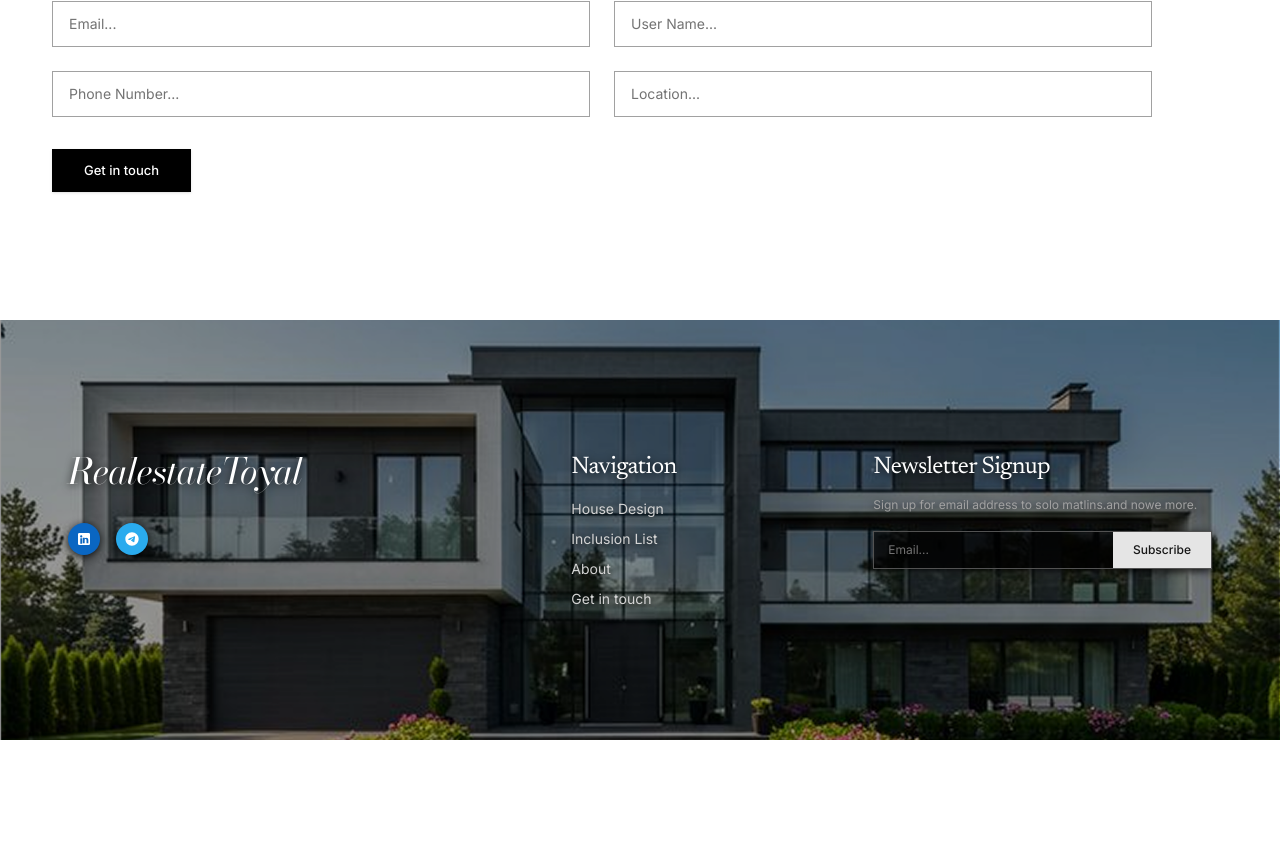
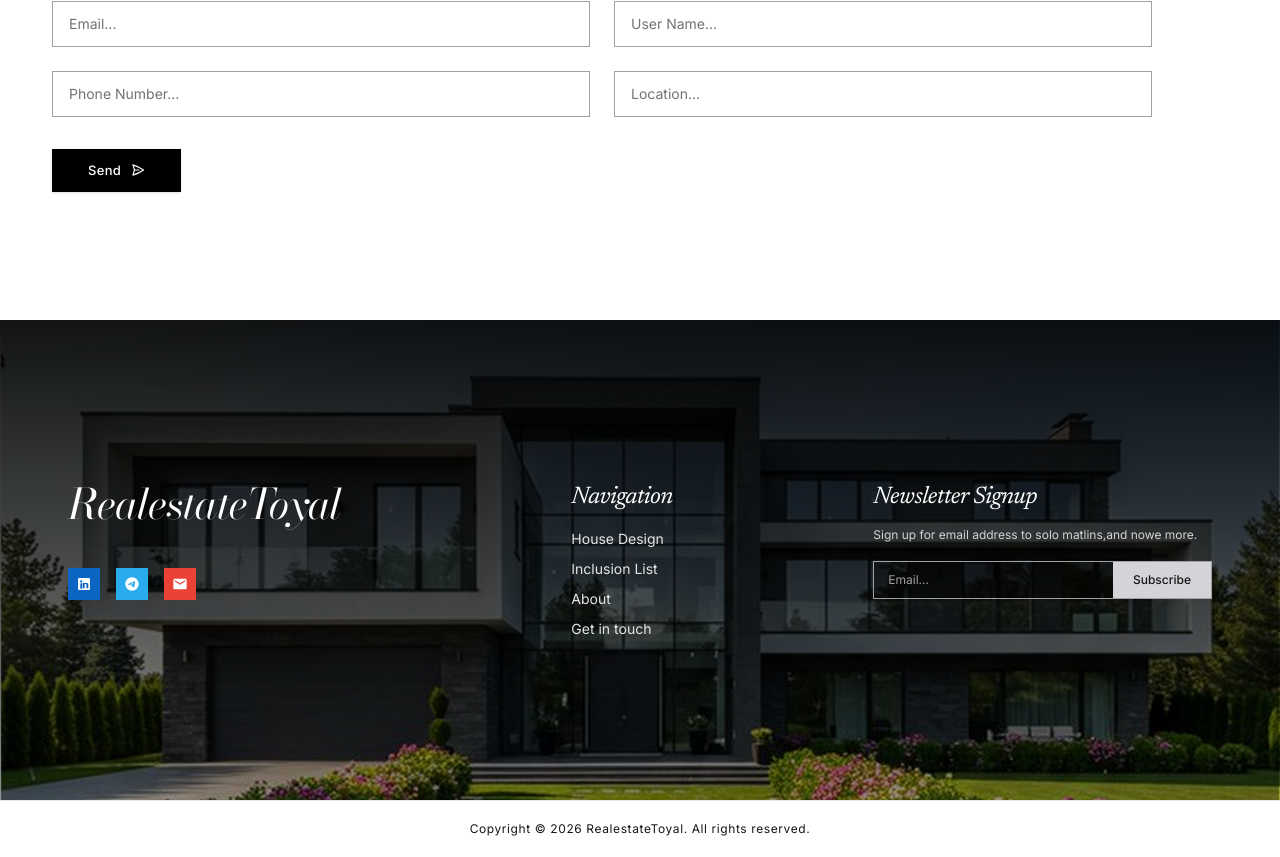
Before and after one commit to mrbunroeun/RealestateToyal, a Vue app: page / in a window 1280 px wide. Shown: the part 6436-7293 px from the top of the page. Built offline with nearby package versions, Linux system fonts and the light colour scheme; a web font is replaced by a local one.

Commit message:
working on ohio animation

```diff
--- a/src/assets/main.css
+++ b/src/assets/main.css
@@ -1,4 +1,8 @@
 @import "tailwindcss";
+
+html {
+  scroll-behavior: smooth;
+}
 
 body {
   margin: 0;
@@ -9,6 +13,10 @@ body {
   color: #111827;
 }
 
+* {
+  border-radius: 0 !important;
+}
+
 #app {
   width: 100%;
   min-height: 100vh;
--- a/src/views/HomePage.vue
+++ b/src/views/HomePage.vue
@@ -1,11 +1,58 @@
 <script setup>
-import { ref, computed, onMounted, onUnmounted } from "vue";
-import { RouterLink } from "vue-router";
+import { ref, computed, onMounted, onUnmounted, watch, nextTick } from "vue";
+import { RouterLink, useRoute } from "vue-router";
 import heroBuilding from "@/assets/house-imag/set-new-standard.png";
 import houseTopLeft from "@/assets/house-imag/if-you-can-dream-it.png";
 import houseRight from "@/assets/house-imag/we-adapt.png";
 import houseBottomLeft from "@/assets/house-imag/second-we-adapt.png";
 import bigHouseBg from "@/assets/house-imag/bg-img.png";
+
+const route = useRoute();
+
+const scrollToSection = (id) => {
+  const target = document.getElementById(id);
+  if (target) {
+    target.scrollIntoView({ behavior: "smooth", block: "start" });
+  }
+};
+
+const scrollToTop = () => {
+  window.scrollTo({ top: 0, behavior: "smooth" });
+};
+
+const handleRouteScroll = () => {
+  nextTick(() => {
+    const path = route.path;
+    const hash = route.hash;
+    if (hash) {
+      scrollToSection(hash.replace("#", ""));
+    } else if (path === "/house-design") {
+      scrollToSection("house-design");
+    } else if (path === "/inclusion-list") {
+      scrollToSection("inclusion-list");
+    } else if (path === "/about") {
+      scrollToSection("about");
+    } else if (path === "/contact") {
+      scrollToSection("contact");
+    }
+  });
+};
+
+// Hero section entrance animation state
+const heroSectionRef = ref(null);
+const isHeroVisible = ref(false);
+let heroObserver = null;
+
+// Section 2 showcase animations state
+const house1Ref = ref(null);
+const house2Ref = ref(null);
+const house3Ref = ref(null);
+const isHouse1Visible = ref(false);
+const isHouse2Visible = ref(false);
+const isHouse3Visible = ref(false);
+let section2Observers = [];
+
+watch(() => [route.path, route.hash], handleRouteScroll);
 
 // Gallery state for Item 3 (4 images total, dual-image side-by-side with 0 gap)
 const galleryImages = [
@@ -39,12 +86,18 @@ const contactForm = ref({
   location: "",
 });
 const newsletterEmail = ref("");
+const isSubmitting = ref(false);
 
 const submitContactForm = () => {
   const email = contactForm.value.email.trim();
   const name = contactForm.value.name.trim();
   const phone = contactForm.value.phone.trim();
   const location = contactForm.value.location.trim();
+
+  isSubmitting.value = true;
+  setTimeout(() => {
+    isSubmitting.value = false;
+  }, 900);
 
   const lines = [
     `Hi Bunroeun, I would like to get in touch:`,
@@ -62,9 +115,11 @@ const submitContactForm = () => {
 const submitNewsletter = () => {
   const email = newsletterEmail.value.trim();
   if (!email) return;
-  const message = `Hi Bunroeun, I would like to subscribe to your newsletter:\n• Email: ${email}`;
-  const telegramUrl = `https://t.me/HasBunRoeun?text=${encodeURIComponent(message)}`;
-  window.open(telegramUrl, "_blank");
+  const subject = encodeURIComponent("New Newsletter Subscription - RealestateToyal");
+  const body = encodeURIComponent(
+    `Hi Bunroeun,\n\nI would like to subscribe to the RealestateToyal newsletter with the following email address:\n\nSubscriber Email: ${email}`
+  );
+  window.location.href = `mailto:bunroeunhas@gmail.com?subject=${subject}&body=${body}`;
 };
 
 // Item 3 State: Dual-image 0-gap presentation with smooth expand & non-looping navigation
@@ -156,37 +211,88 @@ const handleKeyDown = (e) => {
 
 onMounted(() => {
   window.addEventListener("keydown", handleKeyDown);
+  handleRouteScroll();
+
+  if (typeof IntersectionObserver !== "undefined") {
+    // Hero Observer
+    heroObserver = new IntersectionObserver(
+      ([entry]) => {
+        if (entry.isIntersecting) {
+          isHeroVisible.value = true;
+        }
+      },
+      { threshold: 0.1 }
+    );
+    if (heroSectionRef.value) {
+      heroObserver.observe(heroSectionRef.value);
+    }
+
+    // Section 2 Observers
+    const observeElement = (elRef, visibleRef) => {
+      if (!elRef.value) return;
+      const obs = new IntersectionObserver(
+        ([entry]) => {
+          if (entry.isIntersecting) {
+            visibleRef.value = true;
+          }
+        },
+        { threshold: 0.15 }
+      );
+      obs.observe(elRef.value);
+      section2Observers.push(obs);
+    };
+
+    observeElement(house1Ref, isHouse1Visible);
+    observeElement(house2Ref, isHouse2Visible);
+    observeElement(house3Ref, isHouse3Visible);
+  } else {
+    isHeroVisible.value = true;
+    isHouse1Visible.value = true;
+    isHouse2Visible.value = true;
+    isHouse3Visible.value = true;
+  }
 });
 
 onUnmounted(() => {
   window.removeEventListener("keydown", handleKeyDown);
+  if (heroObserver) {
+    heroObserver.disconnect();
+  }
+  section2Observers.forEach((obs) => obs.disconnect());
+  section2Observers = [];
   document.body.style.overflow = "";
 });
 </script>
 
 <template>
   <div
-    class="w-full flex flex-col items-center pb-28 font-['Inter',sans-serif] overflow-x-hidden"
+    class="w-full flex flex-col items-center pb-0 font-['Inter',sans-serif] overflow-x-hidden"
   >
-    <!-- 1. Hero Banner Card Section -->
+    <!-- 1. Hero Banner Card Section (Smooth left & right entrance animation) -->
     <section
+      ref="heroSectionRef"
       class="w-full flex justify-center pt-16 sm:pt-24 md:pt-28 lg:pt-36 pb-16 sm:pb-20 md:pb-24 px-4 sm:px-6 lg:px-8"
     >
       <!-- Responsive Fluid Banner -->
       <div
         class="relative w-full max-w-[1240px] flex flex-col lg:flex-row items-center justify-between bg-gradient-to-b lg:bg-gradient-to-r from-[#97c5f8] via-[#a2b5ca] to-[#ca9c76] rounded-none overflow-visible lg:h-[440px]"
       >
-        <!-- Typography -->
+        <!-- Typography: Smooth slide from left (slower cinematic entrance) -->
         <div
-          class="z-30 w-full lg:w-[54%] px-6 sm:px-10 lg:pl-16 pt-8 pb-4 lg:py-0 shrink-0"
+          :class="[
+            'z-30 w-full lg:w-[54%] px-6 sm:px-10 lg:pl-16 pt-8 pb-4 lg:py-0 shrink-0 transform transition-all duration-[2200ms] ease-[cubic-bezier(0.16,1,0.3,1)]',
+            isHeroVisible
+              ? 'opacity-100 translate-x-0'
+              : 'opacity-0 -translate-x-16 sm:-translate-x-24'
+          ]"
         >
           <p
-            class="text-[clamp(11px,1.4vw,14px)] text-neutral-800 font-medium tracking-wide mb-2 sm:mb-4 transition-all duration-300"
+            class="text-[clamp(11px,1.4vw,14px)] text-neutral-800 font-medium tracking-wide mb-2 sm:mb-4"
           >
             Crafting Tomorrow's Living Spaces:
           </p>
           <h1
-            class="text-[clamp(24px,3.8vw,48px)] font-normal leading-[1.14] text-neutral-900 tracking-tight font-['Newsreader',serif] transition-all duration-300"
+            class="text-[clamp(24px,3.8vw,48px)] font-normal leading-[1.14] text-neutral-900 tracking-tight font-['Newsreader',serif]"
           >
             Set New Standards<br />
             in Modern Home<br />
@@ -194,36 +300,46 @@ onUnmounted(() => {
           </h1>
         </div>
 
-        <!-- Architecture Building Image -->
+        <!-- Architecture Building Image: Ultra-smooth, slow scale from small to big while sliding from right -->
         <div
-          class="w-full lg:w-[46%] relative lg:absolute lg:right-0 lg:bottom-0 flex items-end justify-center lg:justify-end z-20 overflow-visible pt-2 lg:pt-0 pointer-events-none"
+          :class="[
+            'w-full lg:w-[46%] relative lg:absolute lg:right-0 lg:bottom-0 flex items-end justify-center lg:justify-end z-20 overflow-visible pt-2 lg:pt-0 pointer-events-none transform transition-all duration-[3600ms] ease-[cubic-bezier(0.16,1,0.3,1)] origin-bottom-right delay-100',
+            isHeroVisible
+              ? 'opacity-100 translate-x-0 scale-100'
+              : 'opacity-0 translate-x-16 sm:translate-x-24 scale-65 sm:scale-70'
+          ]"
         >
           <img
             :src="heroBuilding"
             alt="Modern Architecture"
-            class="h-auto max-h-[300px] sm:max-h-[360px] md:max-h-[420px] lg:max-h-none lg:h-[530px] w-auto max-w-[85%] sm:max-w-[70%] lg:max-w-none object-contain object-bottom select-none transition-all duration-300"
+            class="h-auto max-h-[300px] sm:max-h-[360px] md:max-h-[420px] lg:max-h-none lg:h-[530px] w-auto max-w-[85%] sm:max-w-[70%] lg:max-w-none object-contain object-bottom select-none"
           />
         </div>
       </div>
     </section>
 
     <!-- 2. "If you can dream it, we can build it." Showcase Section -->
-    <section class="w-full my-8 sm:my-12">
+    <section id="house-design" class="w-full my-8 sm:my-12 scroll-mt-24">
       <!-- Top Block: Heading & House 1 -->
-      <div class="w-full flex flex-col lg:flex-row items-start">
-        <!-- Text container -->
+      <div ref="house1Ref" class="w-full flex flex-col lg:flex-row items-start">
+        <!-- Text container (Slides smoothly from right) -->
         <div
-          class="w-full lg:order-2 flex justify-start px-6 sm:px-12 lg:pl-20 pt-2 lg:pt-4 mb-6 lg:mb-0"
+          :class="[
+            'w-full lg:order-2 flex justify-start px-6 sm:px-12 lg:pl-20 pt-2 lg:pt-4 mb-6 lg:mb-0 transform transition-all duration-[2200ms] ease-[cubic-bezier(0.16,1,0.3,1)]',
+            isHouse1Visible
+              ? 'opacity-100 translate-x-0'
+              : 'opacity-0 translate-x-12 sm:translate-x-16'
+          ]"
         >
           <div class="max-w-[490px]">
             <h2
-              class="text-[clamp(24px,3.5vw,44px)] font-normal leading-[1.15] text-neutral-900 tracking-tight font-['Newsreader',serif] mb-4 sm:mb-5 transition-all duration-300"
+              class="text-[clamp(24px,3.5vw,44px)] font-normal leading-[1.15] text-neutral-900 tracking-tight font-['Newsreader',serif] mb-4 sm:mb-5"
             >
               If you can dream it, we<br class="hidden sm:inline" />
               can build it.
             </h2>
             <p
-              class="text-[clamp(12px,1.3vw,14px)] leading-[1.7] text-neutral-600 font-normal font-['Rufina',serif] transition-all duration-300"
+              class="text-[clamp(12px,1.3vw,14px)] leading-[1.7] text-neutral-600 font-normal font-['Rufina',serif]"
             >
               We adapt a uniquely personalised perspective to each project to
               deliver stunning spaces of optimal function. Renowned for our
@@ -233,9 +349,14 @@ onUnmounted(() => {
           </div>
         </div>
 
-        <!-- House Image 1 -->
+        <!-- House Image 1 (Scale up from small & slide from left) -->
         <div
-          class="w-full lg:order-1 lg:w-[380px] xl:w-[420px] shrink-0 px-6 sm:px-12 lg:px-0"
+          :class="[
+            'w-full lg:order-1 lg:w-[380px] xl:w-[420px] shrink-0 px-6 sm:px-12 lg:px-0 transform transition-all duration-[2800ms] ease-[cubic-bezier(0.16,1,0.3,1)] origin-center',
+            isHouse1Visible
+              ? 'opacity-100 scale-100 translate-x-0'
+              : 'opacity-0 scale-70 -translate-x-12 sm:-translate-x-16'
+          ]"
         >
           <div
             class="w-full max-w-[420px] mx-auto lg:mx-0 aspect-square overflow-hidden bg-neutral-100"
@@ -243,7 +364,7 @@ onUnmounted(() => {
             <img
               :src="houseTopLeft"
               alt="Luxury modern villa design"
-              class="w-full h-full object-cover transition-all duration-300"
+              class="w-full h-full object-cover"
             />
           </div>
         </div>
@@ -253,19 +374,32 @@ onUnmounted(() => {
       <div class="w-full relative mt-12 sm:mt-16 lg:mt-[-40px]">
         <!-- Right House Image 2 -->
         <div
+          ref="house2Ref"
           class="w-full lg:w-[400px] xl:w-[440px] lg:ml-auto flex flex-col px-6 sm:px-12 lg:px-0 mb-12 sm:mb-16 lg:mb-0"
         >
+          <!-- Image 2 (Scale up from small & slide from right) -->
           <div
-            class="w-full max-w-[420px] mx-auto lg:mx-0 aspect-square overflow-hidden bg-neutral-100 mb-4 sm:mb-5"
+            :class="[
+              'w-full max-w-[420px] mx-auto lg:mx-0 aspect-square overflow-hidden bg-neutral-100 mb-4 sm:mb-5 transform transition-all duration-[2800ms] ease-[cubic-bezier(0.16,1,0.3,1)] origin-center',
+              isHouse2Visible
+                ? 'opacity-100 scale-100 translate-x-0'
+                : 'opacity-0 scale-70 translate-x-12 sm:translate-x-16'
+            ]"
           >
             <img
               :src="houseRight"
               alt="Evening illuminated architectural house"
-              class="w-full h-full object-cover transition-all duration-300"
+              class="w-full h-full object-cover"
             />
           </div>
+          <!-- Text 2 (Slide into view) -->
           <p
-            class="text-[clamp(12px,1.2vw,13px)] leading-[1.7] text-neutral-600 font-normal font-['Rufina',serif] max-w-[420px] mx-auto lg:mx-0 lg:pr-8 transition-all duration-300"
+            class="text-[clamp(12px,1.2vw,13px)] leading-[1.7] text-neutral-600 font-normal font-['Rufina',serif] max-w-[420px] mx-auto lg:mx-0 lg:pr-8 transform transition-all duration-[2200ms] ease-[cubic-bezier(0.16,1,0.3,1)] delay-100"
+            :class="[
+              isHouse2Visible
+                ? 'opacity-100 translate-x-0'
+                : 'opacity-0 translate-x-10'
+            ]"
           >
             We adapt a uniquely personalised perspective to each project to
             deliver stunning spaces of optimal function. Renowned for our
@@ -276,22 +410,35 @@ onUnmounted(() => {
 
         <!-- Lower-Left House Image 3 (Aligned with Section 3 container left edge) -->
         <div
+          ref="house3Ref"
           class="w-full max-w-[1240px] mx-auto px-4 sm:px-6 lg:px-8 lg:mt-[-80px]"
         >
           <div
             class="flex flex-col w-full max-w-[420px] lg:w-[380px] xl:w-[420px]"
           >
+            <!-- Image 3 (Scale up from small & slide from left) -->
             <div
-              class="w-full aspect-square overflow-hidden bg-neutral-100 mb-4 sm:mb-5"
+              :class="[
+                'w-full aspect-square overflow-hidden bg-neutral-100 mb-4 sm:mb-5 transform transition-all duration-[2800ms] ease-[cubic-bezier(0.16,1,0.3,1)] origin-center',
+                isHouse3Visible
+                  ? 'opacity-100 scale-100 translate-x-0'
+                  : 'opacity-0 scale-70 -translate-x-12 sm:-translate-x-16'
+              ]"
             >
               <img
                 :src="houseBottomLeft"
                 alt="Contemporary multilevel residence"
-                class="w-full h-full object-cover transition-all duration-300"
+                class="w-full h-full object-cover"
               />
             </div>
+            <!-- Text 3 (Slide into view) -->
             <p
-              class="text-[clamp(12px,1.2vw,13px)] leading-[1.7] text-neutral-600 font-normal font-['Rufina',serif] transition-all duration-300"
+              class="text-[clamp(12px,1.2vw,13px)] leading-[1.7] text-neutral-600 font-normal font-['Rufina',serif] transform transition-all duration-[2200ms] ease-[cubic-bezier(0.16,1,0.3,1)] delay-100"
+              :class="[
+                isHouse3Visible
+                  ? 'opacity-100 translate-x-0'
+                  : 'opacity-0 -translate-x-10'
+              ]"
             >
               We adapt a uniquely personalised perspective to each project to
               deliver stunning spaces of optimal function. Renowned for our
@@ -346,7 +493,10 @@ onUnmounted(() => {
     </section>
 
     <!-- 4. Section 4: "Inclusion List" Section with 3 Grid Variations (Matching whole-page.png) -->
-    <section class="w-full max-w-[1240px] mt-24 sm:mt-32 px-4 sm:px-6 lg:px-8">
+    <section
+      id="inclusion-list"
+      class="w-full max-w-[1240px] mt-24 sm:mt-32 px-4 sm:px-6 lg:px-8 scroll-mt-24"
+    >
       <!-- Section Big Title: "Inclusion List" with clean underline accent -->
       <div class="mb-14 sm:mb-16">
         <h2
@@ -629,7 +779,7 @@ onUnmounted(() => {
     <!-- 5. Section 5: "About Us" Banner (Matching whole-page.png) -->
     <section
       id="about"
-      class="w-full max-w-[1240px] mt-24 sm:mt-32 px-4 sm:px-6 lg:px-8"
+      class="w-full max-w-[1240px] mt-24 sm:mt-32 px-4 sm:px-6 lg:px-8 scroll-mt-24"
     >
       <!-- Section Big Title: "About Us" with clean underline accent -->
       <div class="mb-14 sm:mb-16">
@@ -754,7 +904,7 @@ onUnmounted(() => {
     <!-- 7. Section 7: "Get in touch" Form (Matching whole-page.png) -->
     <section
       id="contact"
-      class="w-full max-w-[1240px] mt-24 sm:mt-32 px-4 sm:px-6 lg:px-8"
+      class="w-full max-w-[1240px] mt-24 sm:mt-32 px-4 sm:px-6 lg:px-8 scroll-mt-24"
     >
       <!-- Title -->
       <div class="mb-10 sm:mb-12">
@@ -805,41 +955,68 @@ onUnmounted(() => {
         <div class="pt-2">
           <button
             type="submit"
-            class="px-8 py-3 bg-black text-white text-[12px] sm:text-[13px] font-medium hover:bg-neutral-800 transition-colors shadow-sm cursor-pointer select-none rounded-none"
+            :class="[
+              'group relative px-9 py-3 bg-black text-white text-[12px] sm:text-[13px] font-medium transition-all duration-300 shadow-sm cursor-pointer select-none rounded-none inline-flex items-center gap-2.5 hover:bg-neutral-800 hover:shadow-md active:scale-95',
+              isSubmitting ? 'scale-95 bg-neutral-800' : ''
+            ]"
           >
-            Get in touch
+            <span class="tracking-wide">Send</span>
+            <!-- Paper plane icon -->
+            <svg
+              :class="[
+                'w-3.5 h-3.5 transition-opacity duration-300',
+                isSubmitting ? 'opacity-0' : 'opacity-100'
+              ]"
+              fill="none"
+              stroke="currentColor"
+              stroke-width="2"
+              viewBox="0 0 24 24"
+            >
+              <path
+                stroke-linecap="round"
+                stroke-linejoin="round"
+                d="M6 12L3.269 3.126A59.768 59.768 0 0121.485 12 59.77 59.77 0 013.27 20.876L5.999 12zm0 0h7.5"
+              />
+            </svg>
           </button>
         </div>
       </form>
     </section>
 
-    <!-- 8. Section 8: Footer (Matching whole-page.png) -->
+    <!-- 8. Section 8: Footer (Matching whole-page.png & screenshot) -->
     <footer
-      class="relative w-full mt-24 sm:mt-32 overflow-hidden text-white min-h-[420px] flex items-center justify-center rounded-none"
+      class="relative w-full mt-24 sm:mt-32 overflow-hidden text-white min-h-[440px] sm:min-h-[480px] flex items-center justify-center rounded-none"
     >
-      <!-- Background House - using bg-img.png only -->
+      <!-- Background House - using bg-img.png -->
       <img
         :src="bigHouseBg"
         alt="Footer Modern Villa"
         class="absolute inset-0 w-full h-full object-cover object-center select-none"
       />
+      <!-- Top gradient overlay for text readability matching screenshot -->
+      <div
+        class="absolute inset-0 bg-gradient-to-b from-black/85 via-black/50 to-transparent pointer-events-none"
+      ></div>
 
       <!-- Footer Content Container -->
       <div
-        class="relative z-10 w-full max-w-[1240px] px-6 sm:px-10 lg:px-12 py-16 grid grid-cols-1 md:grid-cols-12 gap-10 lg:gap-16 items-start drop-shadow-[0_2px_4px_rgba(0,0,0,0.85)]"
+        class="relative z-10 w-full max-w-[1240px] px-6 sm:px-10 lg:px-12 py-16 sm:py-20 grid grid-cols-1 md:grid-cols-12 gap-10 lg:gap-16 items-start"
       >
         <!-- Column 1: Brand Logo & Social Icons -->
         <div class="md:col-span-5 flex flex-col items-start">
-          <h2
-            class="text-3xl sm:text-4xl font-normal tracking-tight font-['Bodoni_Moda',serif] italic mb-8"
+          <button
+            type="button"
+            @click="scrollToTop"
+            class="text-3xl sm:text-4xl lg:text-[42px] font-normal tracking-tight font-['Bodoni_Moda',serif] italic mb-10 text-white hover:opacity-80 transition-opacity cursor-pointer text-left bg-transparent border-none p-0 select-none"
+            aria-label="Scroll to top"
           >
             RealestateToyal
-          </h2>
-          <!-- Social Icons -->
+          </button>
+          <!-- Social & Contact Icons -->
           <div class="flex items-center gap-4">
             <!-- LinkedIn -->
             <a
-              href="https://linkedin.com"
+              href="https://www.linkedin.com/in/has-bunroeun-b48761373"
               target="_blank"
               rel="noopener noreferrer"
               aria-label="LinkedIn"
@@ -865,18 +1042,30 @@ onUnmounted(() => {
                 />
               </svg>
             </a>
+            <!-- Email Direct Contact -->
+            <a
+              href="mailto:bunroeunhas@gmail.com"
+              aria-label="Email"
+              class="w-8 h-8 rounded-full bg-[#EA4335] flex items-center justify-center text-white hover:opacity-90 transition-opacity"
+            >
+              <svg class="w-4 h-4 fill-current" viewBox="0 0 24 24">
+                <path
+                  d="M20 4H4c-1.1 0-1.99.9-1.99 2L2 18c0 1.1.9 2 2 2h16c1.1 0 2-.9 2-2V6c0-1.1-.9-2-2-2zm0 4l-8 5-8-5V6l8 5 8-5v2z"
+                />
+              </svg>
+            </a>
           </div>
         </div>
 
         <!-- Column 2: Navigation Links -->
         <div class="md:col-span-3 flex flex-col items-start">
           <h3
-            class="text-xl sm:text-2xl font-normal tracking-tight font-['Newsreader',serif] mb-4 text-white"
+            class="text-xl sm:text-2xl font-normal tracking-tight font-['Newsreader',serif] italic mb-4 text-white"
           >
             Navigation
           </h3>
           <ul
-            class="flex flex-col gap-2.5 text-sm text-neutral-300 font-['Inter',sans-serif]"
+            class="flex flex-col gap-2.5 text-sm text-neutral-200 font-['Inter',sans-serif]"
           >
             <li>
               <RouterLink to="/" class="hover:text-white transition-colors">
@@ -913,30 +1102,30 @@ onUnmounted(() => {
         <!-- Column 3: Newsletter Signup -->
         <div class="md:col-span-4 flex flex-col items-start">
           <h3
-            class="text-xl sm:text-2xl font-normal tracking-tight font-['Newsreader',serif] mb-3 text-white"
+            class="text-xl sm:text-2xl font-normal tracking-tight font-['Newsreader',serif] italic mb-3 text-white"
           >
             Newsletter Signup
           </h3>
           <p
-            class="text-xs text-neutral-400 mb-4 leading-relaxed font-['Inter',sans-serif]"
+            class="text-xs text-neutral-300 mb-4 leading-relaxed font-['Inter',sans-serif]"
           >
-            Sign up for email address to solo matlins.and nowe more.
+            Sign up for email address to solo matlins,and nowe more.
           </p>
           <!-- Email Input + Subscribe Button inline -->
           <form
             @submit.prevent="submitNewsletter"
-            class="w-full flex items-center bg-black/60 border border-neutral-600 rounded-none overflow-hidden"
+            class="w-full flex items-center bg-black/40 border border-neutral-400 rounded-none overflow-hidden"
           >
             <input
               v-model="newsletterEmail"
               type="email"
               placeholder="Email..."
               required
-              class="w-full bg-transparent px-3.5 py-2.5 text-xs text-white placeholder:text-neutral-500 focus:outline-none rounded-none"
+              class="w-full bg-transparent px-3.5 py-2.5 text-xs text-white placeholder:text-neutral-400 focus:outline-none rounded-none"
             />
             <button
               type="submit"
-              class="px-5 py-2.5 bg-neutral-200 text-neutral-900 text-xs font-medium hover:bg-white transition-colors cursor-pointer shrink-0 rounded-none"
+              class="px-5 py-2.5 bg-[#d4d4d8] text-neutral-900 text-xs font-medium hover:bg-white transition-colors cursor-pointer shrink-0 rounded-none"
             >
               Subscribe
             </button>
@@ -944,6 +1133,13 @@ onUnmounted(() => {
         </div>
       </div>
     </footer>
+
+    <!-- White Bottom Copyright Bar -->
+    <div
+      class="w-full bg-white text-neutral-900 py-4 sm:py-5 flex items-center justify-center text-xs tracking-wider border-t border-neutral-200 font-['Inter',sans-serif]"
+    >
+      <p>Copyright © 2026 RealestateToyal. All rights reserved.</p>
+    </div>
     <Teleport to="body">
       <Transition name="lightbox-fade">
         <div
```
Also changed, not shown: src/router/index.js (+41 -2 lines).
